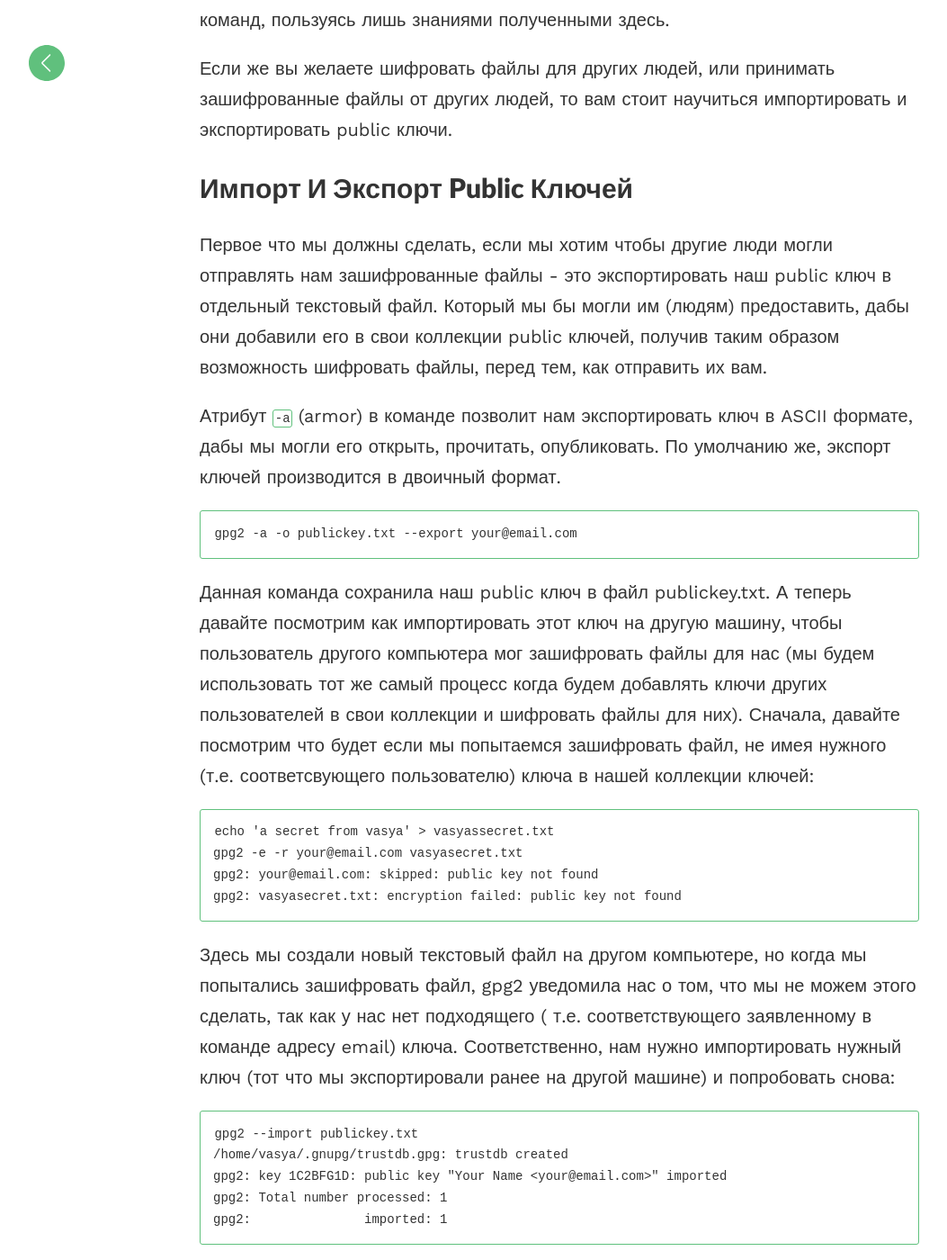
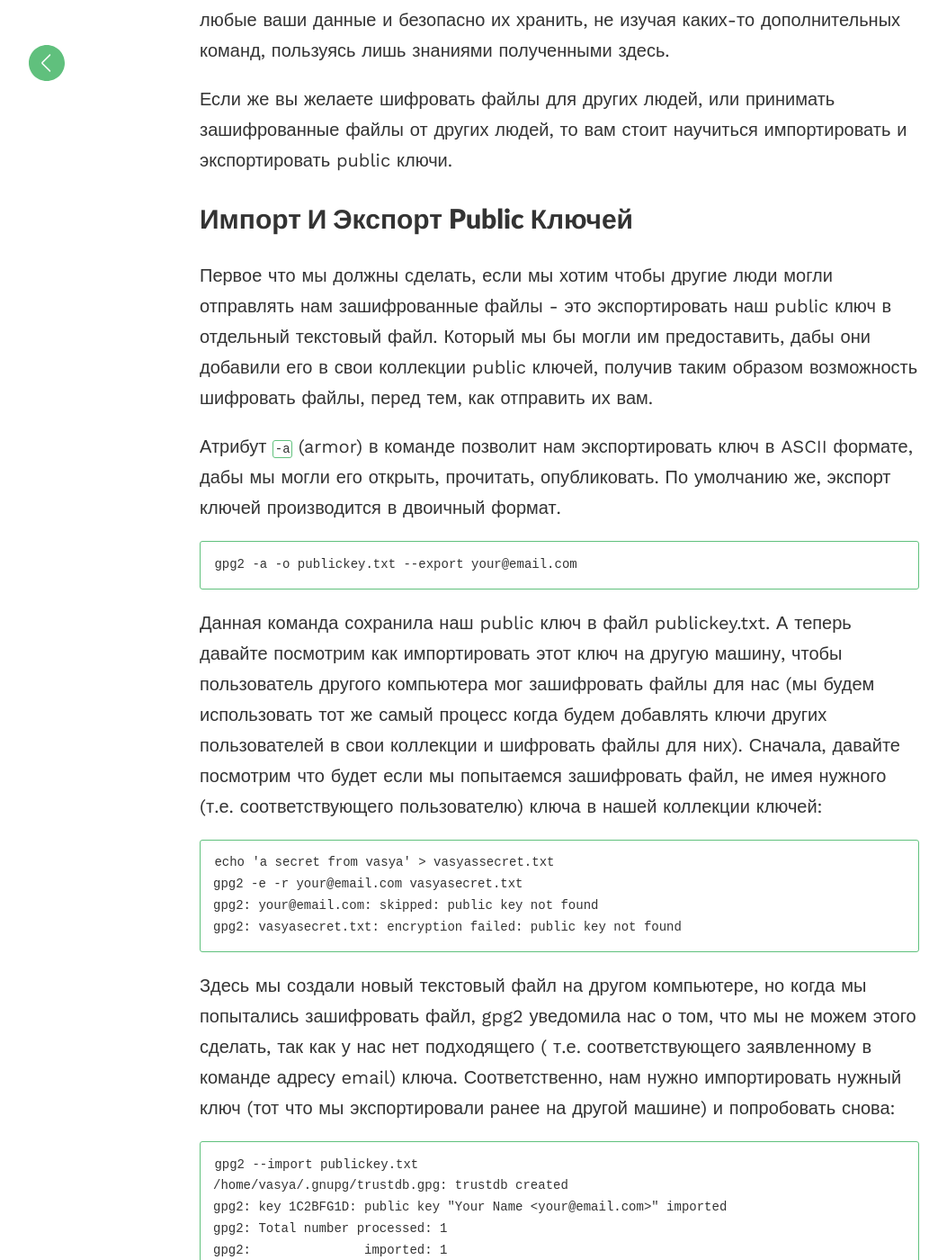
Before and after one commit to evgeniyantipin/evgeniyantipin.github.io, a Jekyll site: the page built from _posts/2018-03-10-gpg2.markdown, in a window 1280 px wide and 1400 px high, scrolled down 5555 px. Shown: the whole window at 90% size, without its empty margins (18-1071 px from the left). Built offline with Jekyll 4.4.1, drawn with Linux system fonts in a browser that asks for light colours; some of the changed text lies outside the part shown.

Commit message:
Update 2018-03-10-gpg2.markdown

````diff
--- a/_posts/2018-03-10-gpg2.markdown
+++ b/_posts/2018-03-10-gpg2.markdown
@@ -118,14 +118,14 @@ gpg2 -d -o decrypted.txt secret.txt.gpg
 Если же вы желаете шифровать файлы для других людей, или принимать зашифрованные файлы от других людей, то вам стоит научиться импортировать и экспортировать public ключи.
 
 ## Импорт и экспорт public ключей
-Первое что мы должны сделать, если мы хотим чтобы другие люди могли отправлять нам зашифрованные файлы - это экспортировать наш public ключ в отдельный текстовый файл. Который мы бы могли им (людям) предоставить, дабы они добавили его в свои коллекции public ключей, получив таким образом возможность шифровать файлы, перед тем, как отправить их вам.
+Первое что мы должны сделать, если мы хотим чтобы другие люди могли отправлять нам зашифрованные файлы - это экспортировать наш public ключ в отдельный текстовый файл. Который мы бы могли им предоставить, дабы они добавили его в свои коллекции public ключей, получив таким образом возможность шифровать файлы, перед тем, как отправить их вам.
 
 Атрибут `-a` (armor) в команде позволит нам экспортировать ключ в ASCII формате, дабы мы могли его открыть, прочитать, опубликовать. По умолчанию же, экспорт ключей производится в двоичный формат.
 
 ```bash
 gpg2 -a -o publickey.txt --export your@email.com
 ```
-Данная команда сохранила наш public ключ в файл publickey.txt. А теперь давайте посмотрим как импортировать этот ключ на другую машину, чтобы пользователь другого компьютера мог зашифровать файлы для нас (мы будем использовать тот же самый процесс когда будем добавлять ключи других пользователей в свои коллекции и шифровать файлы для них). Сначала, давайте посмотрим что будет если мы попытаемся зашифровать файл, не имея нужного (т.е. соответсвующего пользователю) ключа в нашей коллекции ключей:
+Данная команда сохранила наш public ключ в файл publickey.txt. А теперь давайте посмотрим как импортировать этот ключ на другую машину, чтобы пользователь другого компьютера мог зашифровать файлы для нас (мы будем использовать тот же самый процесс когда будем добавлять ключи других пользователей в свои коллекции и шифровать файлы для них). Сначала, давайте посмотрим что будет если мы попытаемся зашифровать файл, не имея нужного (т.е. соответствующего пользователю) ключа в нашей коллекции ключей:
 ```bash
 echo 'a secret from vasya' > vasyassecret.txt
 gpg2 -e -r your@email.com vasyasecret.txt
@@ -235,7 +235,7 @@ gpg: key A3F6ED8D: "Your Name <your@email.com>" 1 new signature
 gpg: Total number processed: 1
 gpg:         new signatures: 1
 ```
-Вы можете видеть что когда мы импортировали первый (private) ключ, все файлы конфигураций, коллекции ключей были заново созданы, таким же образом как если бы мы использовали атрибут `--gen-key` первый раз. Все что вам осталось сделать теперь - это заново задать уровень доверия своему public ключу (вы уже знаете как это делать).
+Вы можете видеть что, когда мы импортировали первый (private) ключ, все файлы конфигураций, коллекции ключей были заново созданы, таким же образом как если бы мы использовали атрибут `--gen-key` первый раз. Все что вам осталось сделать теперь - это заново задать уровень доверия своему public ключу (вы уже знаете как это делать).
 
 И в завершение, давайте попробуем расшифровать файл созданный нами ранее, дабы убедиться в том, что импорт private ключа прошел успешно и мы действительно можем его использовать:
 ```bash
````
Also changed, not shown: other parts of _posts/2018-03-10-gpg2.markdown (+2 -2 lines).
